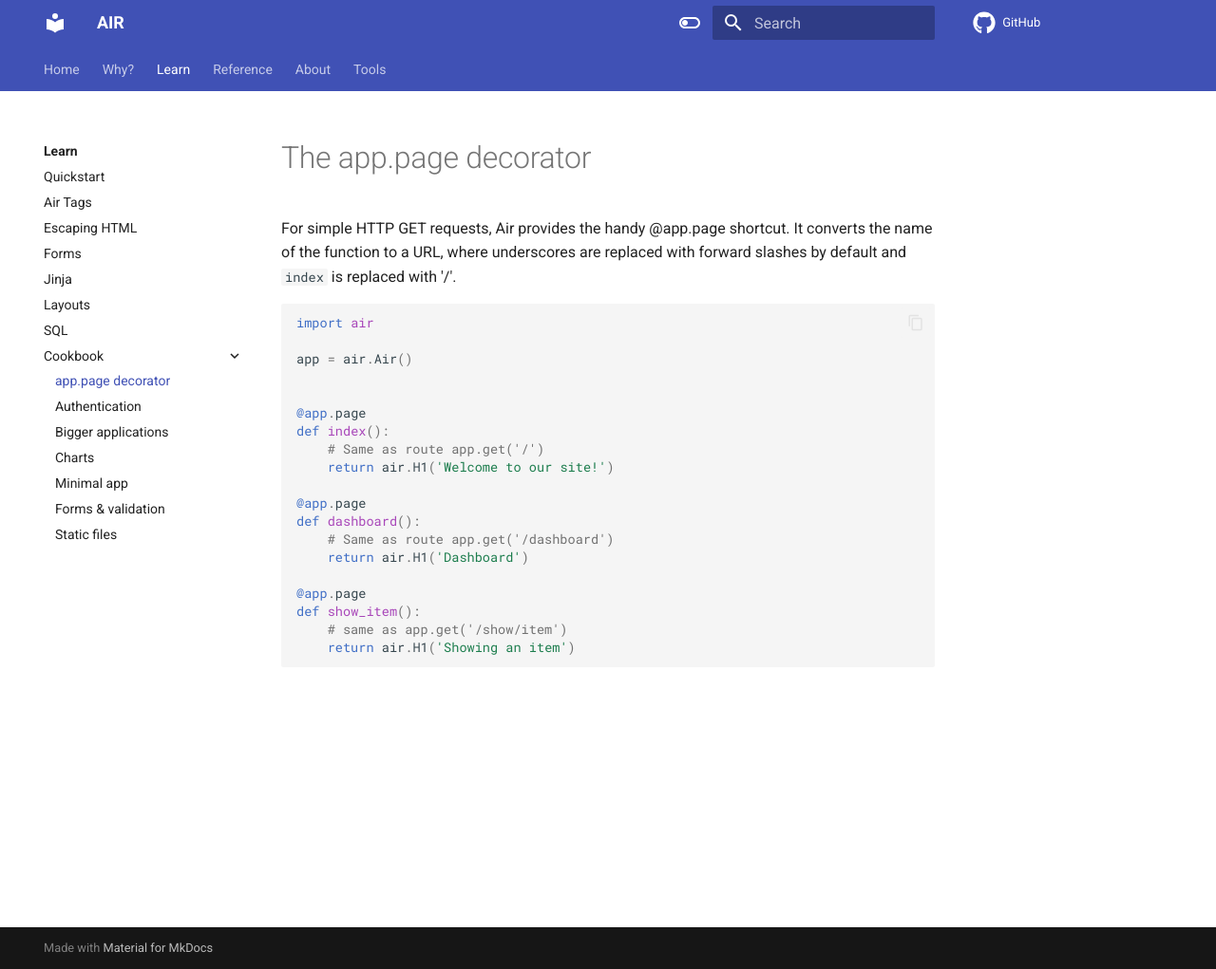
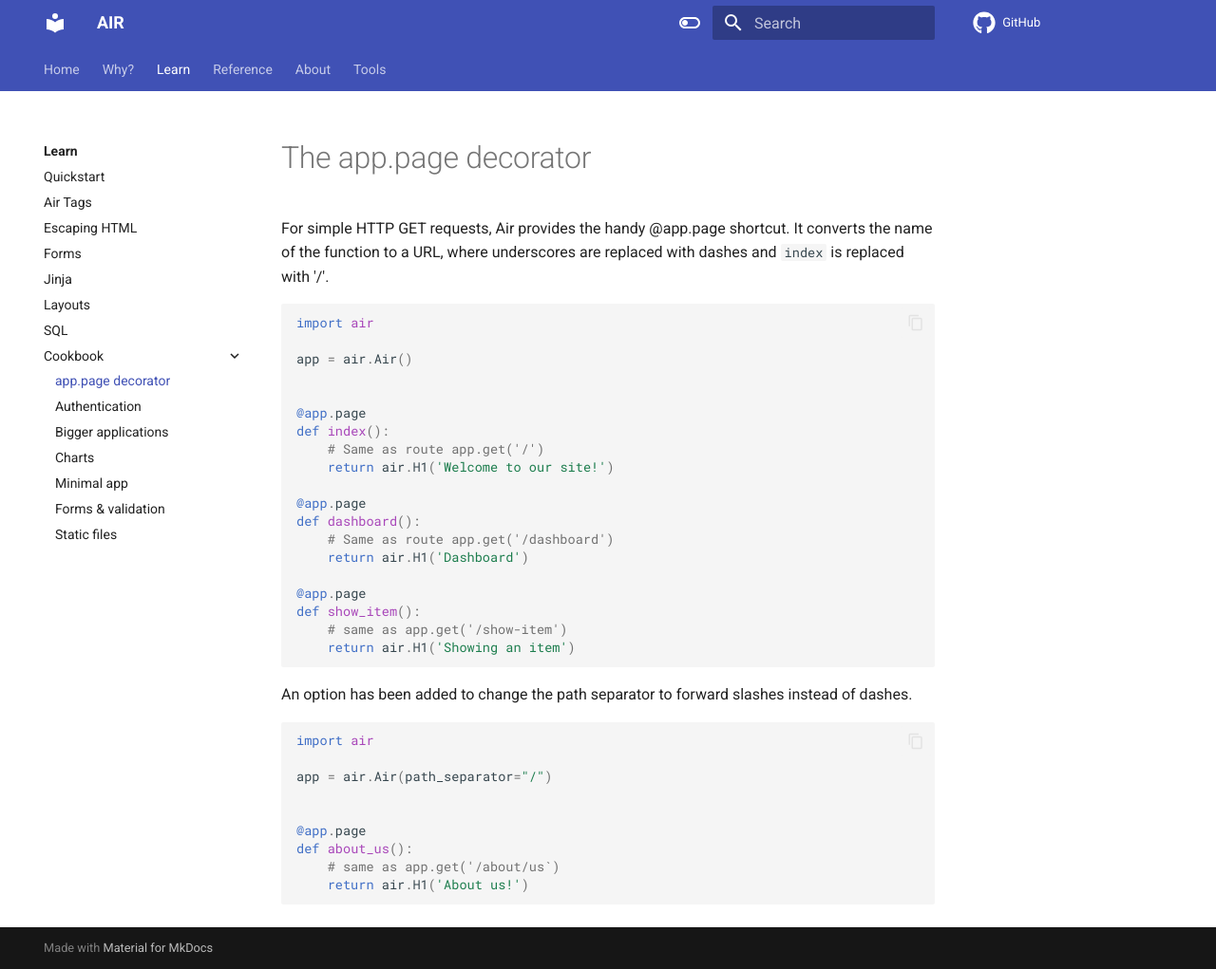
Before and after one commit to feldroy/air, an MkDocs documentation site: the page built from docs/learn/cookbook/page-decorator.md, in a window 1280 px wide and 1021 px high. Shown: the whole window at 95% size. Built offline with MkDocs 1.6.1 and Material for MkDocs 9.7.7, drawn with Linux system fonts in a browser that asks for light colours; comment, search, counter and statistics services are not loaded.

Commit message:
chore: make default path_separator to dashes

````diff
--- a/docs/learn/cookbook/page-decorator.md
+++ b/docs/learn/cookbook/page-decorator.md
@@ -1,6 +1,6 @@
 # The app.page decorator
 
-For simple HTTP GET requests, Air provides the handy @app.page shortcut. It converts the name of the function to a URL, where underscores are replaced with forward slashes by default and `index` is replaced with '/'.
+For simple HTTP GET requests, Air provides the handy @app.page shortcut. It converts the name of the function to a URL, where underscores are replaced with dashes and `index` is replaced with '/'.
 
 ```python
 import air
@@ -20,6 +20,21 @@ def dashboard():
 
 @app.page
 def show_item():
-    # same as app.get('/show/item')
+    # same as app.get('/show-item')
     return air.H1('Showing an item')
 ```
+
+An option has been added to change the path separator to forward slashes instead of dashes.
+
+```python
+import air
+
+app = air.Air(path_separator="/")
+
+
+@app.page
+def about_us():
+    # same as app.get('/about/us`)
+    return air.H1('About us!')
+
+```
````
Also changed, not shown: 6 other files.
